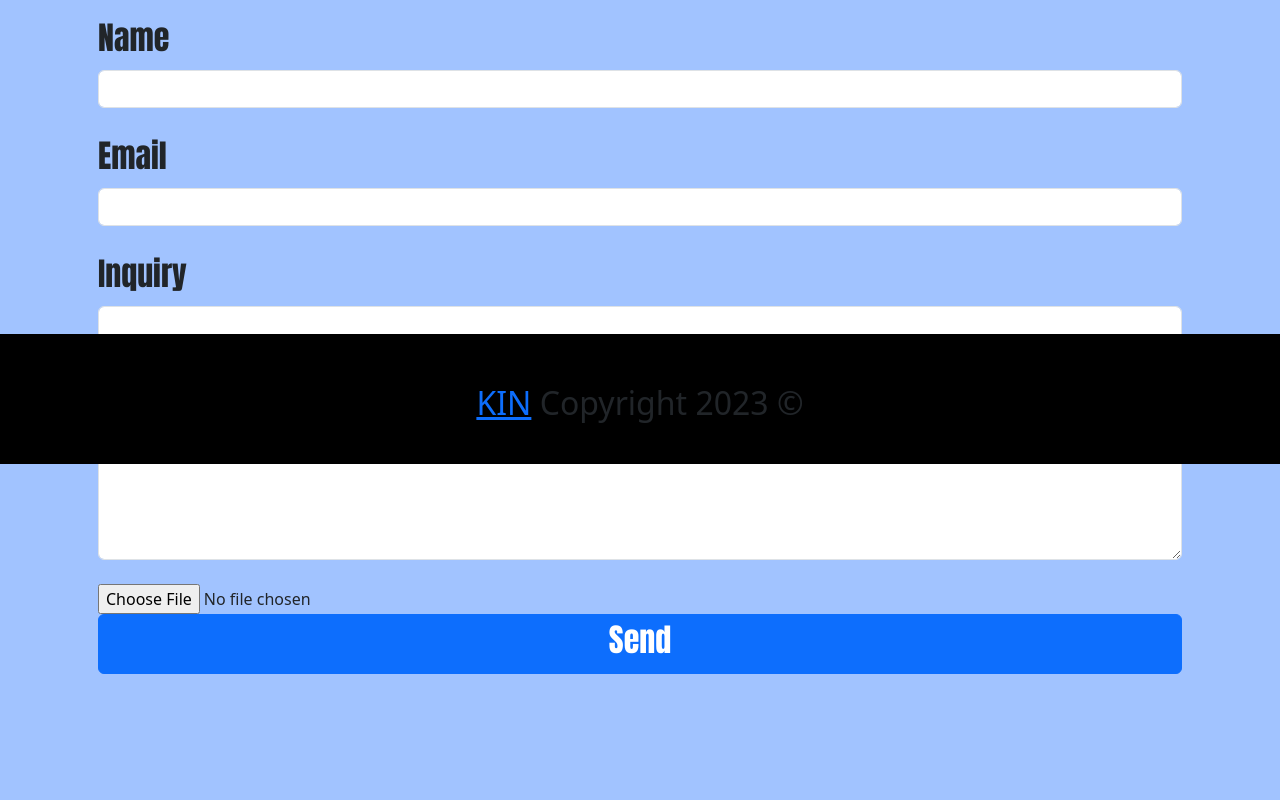
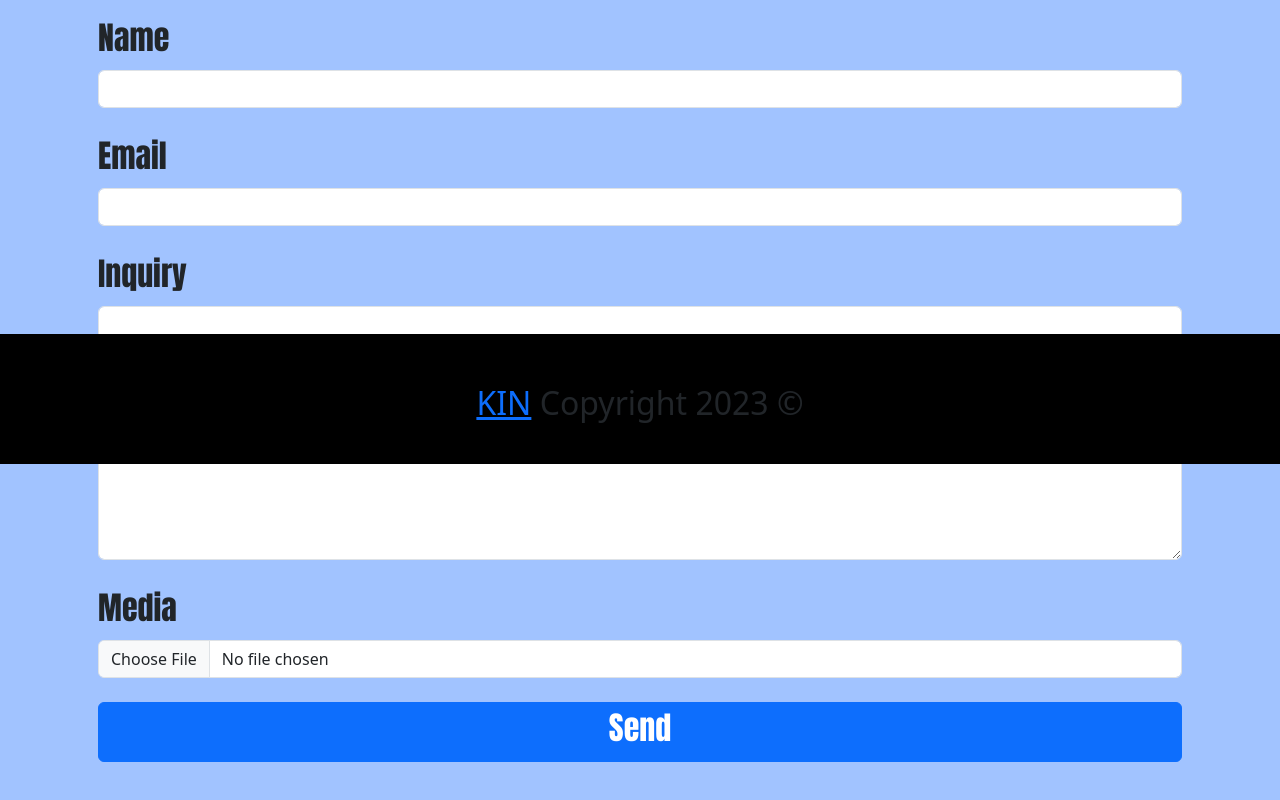
Before and after one commit to mr-roboto11/Coming-Sooon, a plain HTML site: page contact.html in a window 1280 px wide. Shown: the part 386-1186 px from the top of the page. Drawn offline with nearby package versions, Linux system fonts and the light colour scheme.

Commit message:
Update contact.html

```diff
--- a/contact.html
+++ b/contact.html
@@ -70,7 +70,10 @@ footer>h2{
   <!-- Thank You Page after Submission -->
   <!-- <input type="hidden" name="_next" value="https://youtu.be/1TO48Cnl66w"> -->
 
-  <input type="file" name="attachment" accept="image/png, image/jpeg">
+  <div class="form-outline mb-4">
+     <label class="form-label impact" for="email">Media</label>
+     <input type="file" class="form-control" name="attachment" accept="image/png, image/jpeg">
+</div>
   <!-- Checkbox -->
   <!-- <div class="form-check d-flex justify-content-center mb-4">
     <input class="form-check-input me-2" type="checkbox" value="" id="form5Example3" checked />
```
